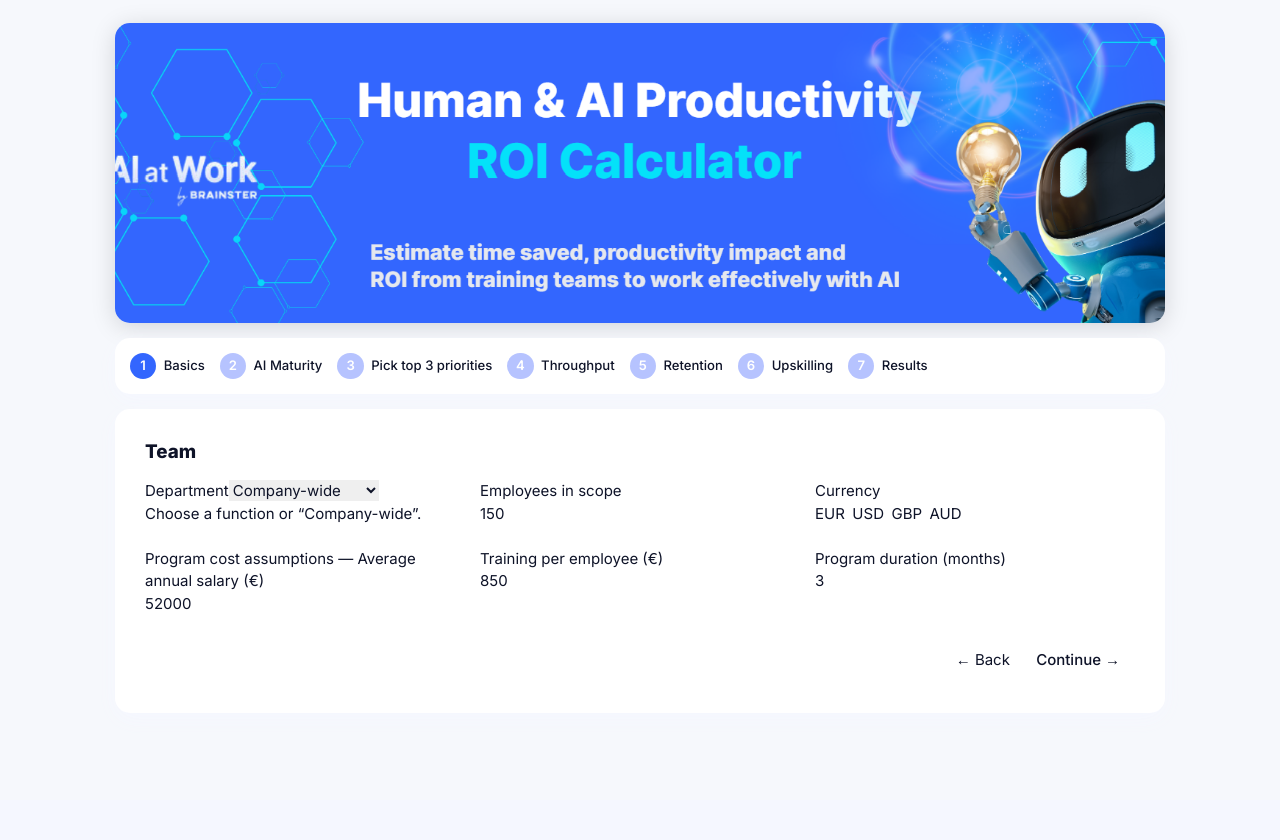
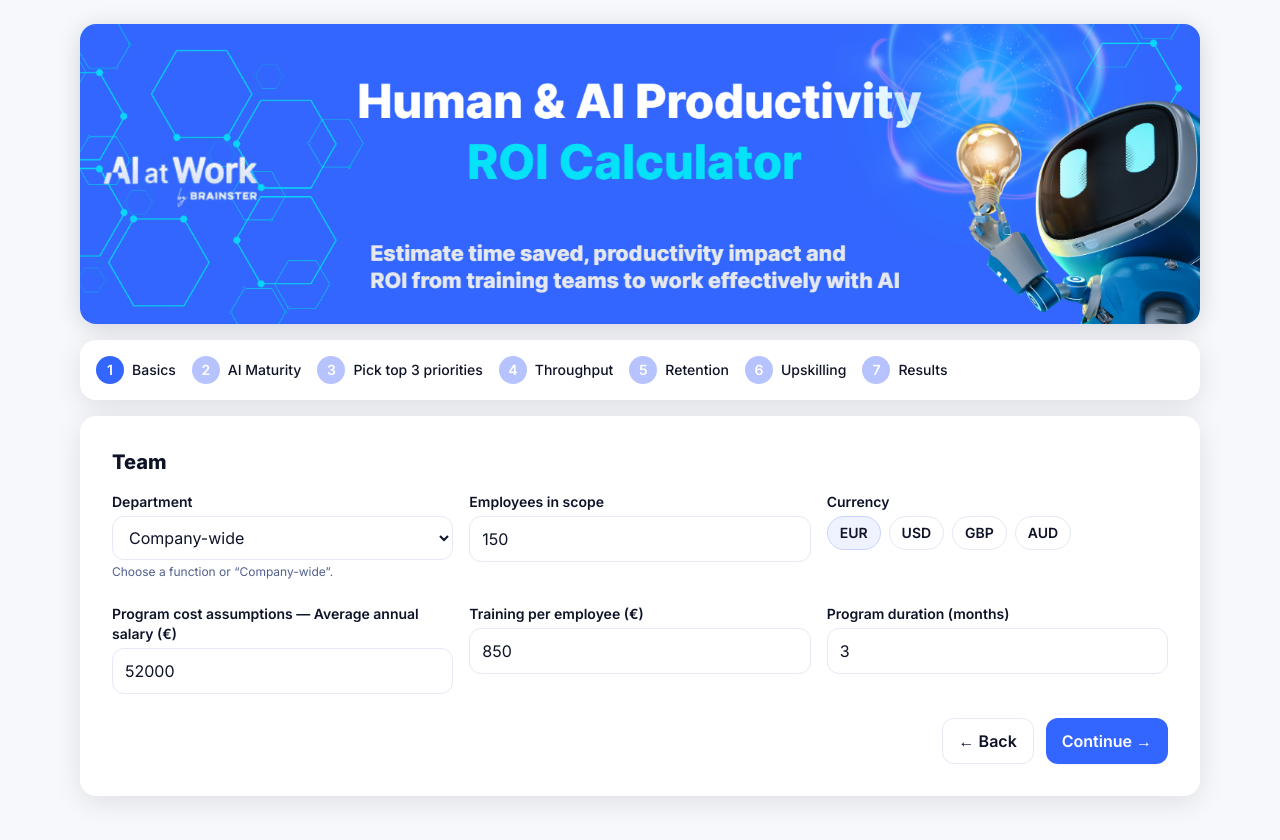
Before and after one commit to powerstephen/Managers-AI-Training-ROI, a Next.js app: page / in a window 1280 px wide. Shown: the top 840 px of the page. Before the commit the page ends 800 px from the top, so only its background shows below. Built offline with nearby package versions, Linux system fonts and the light colour scheme.

Commit message:
Update globals.css

```diff
--- a/app/globals.css
+++ b/app/globals.css
@@ -2,78 +2,51 @@
 @tailwind components;
 @tailwind utilities;
 
-:root {
-  --brand: #3366fe;
-  --ink: #0b1022;
+@layer utilities {
+  .shadow-soft {
+    box-shadow: 0 6px 28px rgba(2, 6, 23, 0.10);
+  }
 }
 
-html, body {
-  @apply bg-soft text-[15px] text-gray-800;
+@layer components {
+  .lbl {
+    @apply block text-sm font-semibold text-[#0e1328] mb-1;
+  }
+  .hint {
+    @apply text-xs text-[#51608e] mt-1;
+  }
+  .inp {
+    @apply w-full rounded-xl border border-[#e6e9f5] bg-white px-3 py-2.5 outline-none focus:ring-2 focus:ring-[#c8d4ff];
+  }
+  .btn {
+    @apply inline-flex items-center justify-center rounded-xl bg-[#3366fe] text-white px-4 py-2.5 font-semibold shadow-sm hover:opacity-95;
+  }
+  .btn--ghost {
+    @apply inline-flex items-center justify-center rounded-xl bg-white text-[#0e1328] px-4 py-2.5 font-semibold border border-[#e6e9f5] hover:bg-[#f5f7ff];
+  }
+  .btn--subtle {
+    @apply bg-[#eef3ff] text-[#0e1328];
+  }
+  .pill {
+    @apply rounded-full border border-[#e6e9f5] bg-white px-3 py-1.5 text-sm font-semibold;
+  }
+  .pill--active {
+    @apply border-[#c8d4ff] bg-[#eef3ff];
+  }
+  .priority {
+    @apply text-left rounded-2xl border border-[#e6e9f5] bg-[#fbfcff] p-4 hover:border-[#d5ddff];
+  }
+  .priority--active {
+    @apply border-[#c8d4ff] bg-[#eef3ff];
+  }
+  .tag {
+    @apply text-[11px] font-semibold rounded-full px-2 py-0.5 bg-[#3366fe] text-white;
+  }
+  .tag--ghost {
+    @apply bg-[#eef3ff] text-[#0e1328];
+  }
+
+  .kpi { @apply rounded-2xl border border-[#e6e9f5] bg-[#fbfcff] p-4; }
+  .kpi__label { @apply text-xs font-semibold text-[#51608e]; }
+  .kpi__value { @apply text-2xl font-extrabold text-[#0e1328] mt-1; }
 }
-
-.container-narrow {
-  @apply max-w-6xl mx-auto px-4 md:px-6;
-}
-
-/* Pill stepper */
-.stepper {
-  @apply flex flex-wrap gap-3 items-center w-full bg-white rounded-2xl border border-gray-200 p-3 shadow-soft;
-}
-.stepper .pill {
-  @apply flex items-center gap-2 rounded-full px-3 py-2 border border-gray-200 bg-white;
-}
-.stepper .pill.active {
-  @apply bg-brainBlue text-white border-brainBlue;
-}
-
-/* KPI tiles */
-.kpi {
-  @apply rounded-2xl bg-white border border-gray-200 p-4 shadow-soft;
-}
-.kpi .label {
-  @apply text-gray-500 text-sm;
-}
-.kpi .value {
-  @apply text-2xl font-semibold text-gray-900;
-}
-
-/* Card shell */
-.card {
-  @apply bg-white rounded-2xl border border-gray-200 shadow-soft;
-}
-
-/* Primary button */
-.btn {
-  @apply inline-flex items-center justify-center rounded-full px-4 py-3 font-medium transition;
-}
-.btn-primary {
-  @apply bg-brainBlue text-white hover:opacity-90;
-}
-.btn-ghost {
-  @apply bg-white border border-gray-200 hover:bg-gray-50;
-}
-
-/* Form bits */
-.label {
-  @apply block text-sm font-semibold text-gray-800 mb-2;
-}
-.input, .select {
-  @apply w-full rounded-xl border border-gray-300 bg-white px-3 py-2 outline-none focus:ring-2 focus:ring-brainBlue;
-}
-
-/* Results table */
-.table-head {
-  @apply text-xs uppercase tracking-wide text-gray-500;
-}
-.row {
-  @apply grid grid-cols-12 gap-4 border-t border-gray-200 py-4;
-}
-.row .col-title {
-  @apply col-span-5 font-semibold text-gray-900;
-}
-.row .col-hours {
-  @apply col-span-3 text-gray-800;
-}
-.row .col-value {
-  @apply col-span-4 text-right font-semibold text-gray-900;
-}
```
